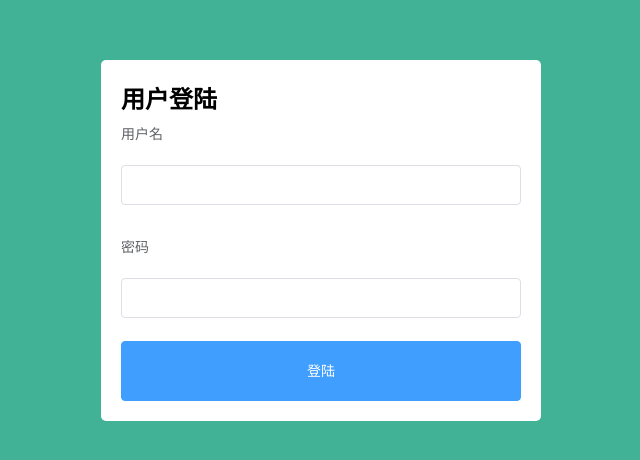
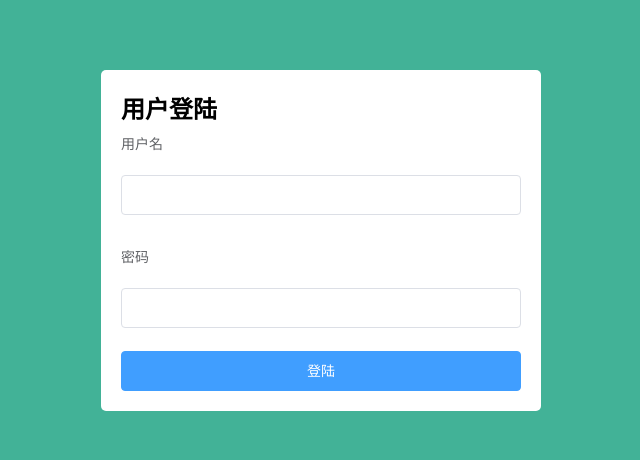
Before and after one commit to ade7758/item, a Vue app: page /#/login in a window 1280 px wide. Shown: the part 160-620 px from the top of the page, without its empty margins (319-959 px from the left). Built offline with nearby package versions, Linux system fonts and the light colour scheme; the HTML template or start-up script is replaced by a standard one.

Commit message:
路由守卫

```diff
--- a/src/components/home/home.vue
+++ b/src/components/home/home.vue
@@ -48,12 +48,10 @@
 			}
 		},
 		beforeCreate() {
-			const token = localStorage.getItem('token')
-			if(!token) {
-				this.$router.push({
-					name: 'login'
-				})
-			}
+//			const token = localStorage.getItem('token')
+//			if(!token) {
+//				this.$router.push({name: 'login'})
+//			}
 		},
 		created() {
 			this.getMenus()
--- a/src/components/login/login.vue
+++ b/src/components/login/login.vue
@@ -8,7 +8,7 @@
 			<el-form-item label="密码">
 				<el-input v-model="formdata.password"></el-input>
 			</el-form-item>
-			<el-button @click.prevent="getUser()" class="btn" type="primary">登陆</el-button>
+			<el-button @click.prevent="getUser()" style="width: 100%;" center type="primary">登陆</el-button>
 		</el-form>
 	</div>
 </template>
@@ -72,8 +72,4 @@
 	border-radius: 5px;
 	padding: 20px;
 }
-.login_wrap .btn{
-	width: 100%;
-	text-align: center;
-}
 </style>
--- a/src/router/index.js
+++ b/src/router/index.js
@@ -8,7 +8,7 @@ import Role from '@/components/role/role.vue'
 
 Vue.use(Router)
 
-export default new Router({
+const route = new Router({
 	routes: [{
 			name: 'login',
 			path: '/login',
@@ -34,3 +34,18 @@ export default new Router({
 		}
 	]
 })
+
+route.beforeEach((to,form,next)=>{
+	if(to.path === '/login'){
+		next()
+	}else{
+		const token = localStorage.getItem('token')
+		if(!token){
+			route.push({name:'login'})
+			return
+		}
+		next()
+	}
+})
+
+export default route
```
